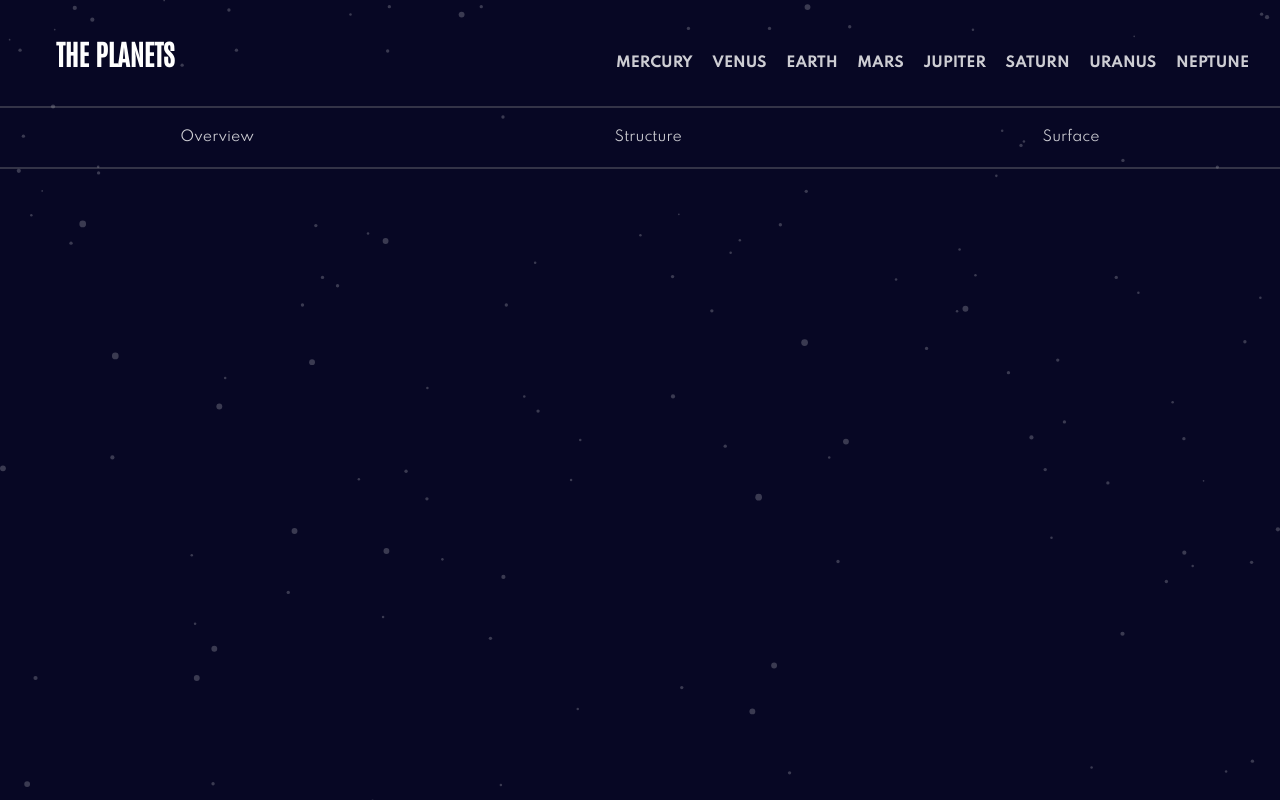
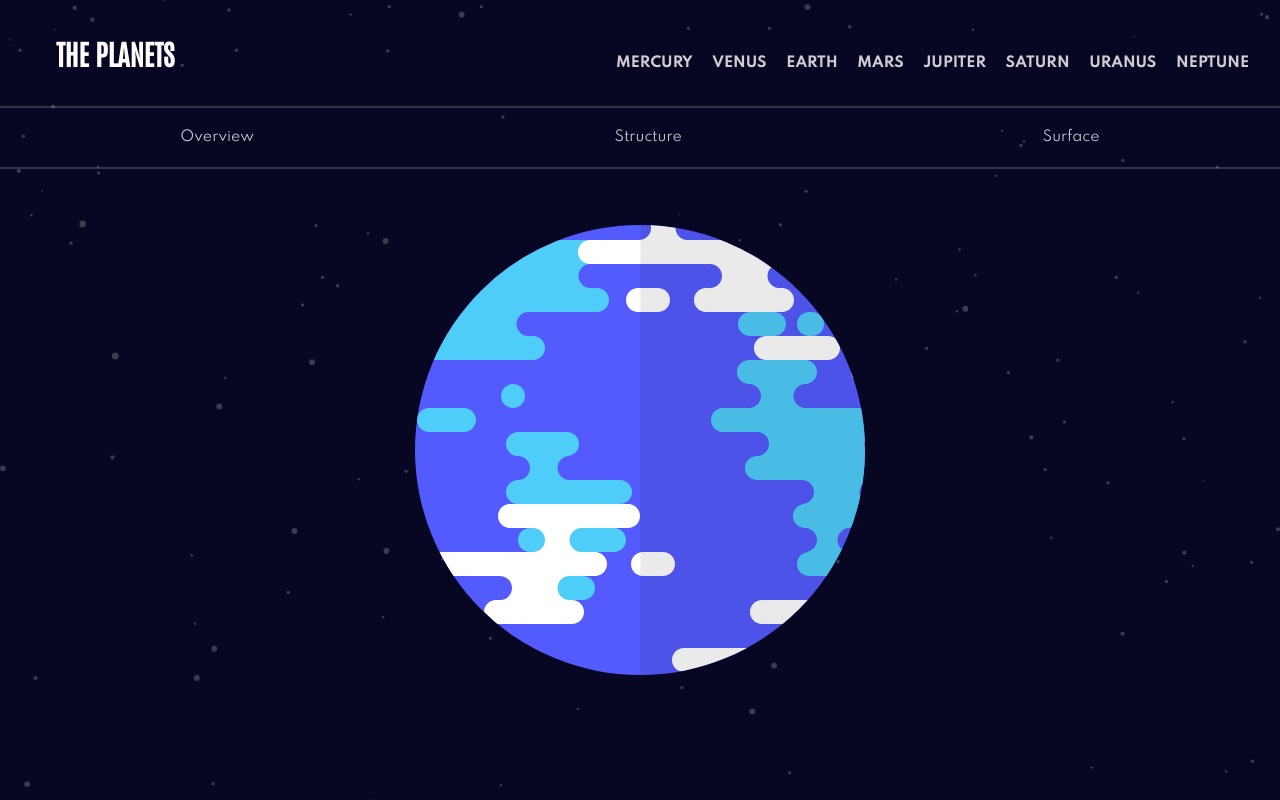
Before and after one commit to john-k-phillips/fm-planet-facts, an Angular app: page /planets/2/earth in a window 1280 px wide. Built offline with nearby package versions, Linux system fonts and the light colour scheme.

Commit message:
Templated image ready for content.

```diff
--- a/src/app/planet/planet.component.html
+++ b/src/app/planet/planet.component.html
@@ -2,6 +2,11 @@
   <!-- SUB NAV -->
   <app-sub-nav></app-sub-nav>
   <!-- PLANET IMAGE & DETAILS  -->
+  <img
+    class="planet-image"
+    src="../{{ planet.images.planet }}"
+    alt="{{ planet.name }}"
+  />
 
   <!-- PLANET FACTS -->
 </div>
--- a/src/app/planet/planet.component.scss
+++ b/src/app/planet/planet.component.scss
@@ -1,3 +1,9 @@
 .grid-layout {
   display: grid;
 }
+
+.planet-image {
+  max-width: 60%;
+  margin: auto;
+  margin-top: 4em;
+}
--- a/src/app/planet/planet.component.ts
+++ b/src/app/planet/planet.component.ts
@@ -11,13 +11,13 @@ import { PlanetService } from './planet.service';
 })
 export class PlanetComponent implements OnInit {
   planet: any;
-
   constructor(
     private planetService: PlanetService,
     private activeRoute: ActivatedRoute
   ) {
     this.activeRoute.params.subscribe((params: Params) => {
       this.planet = this.planetService.getPlanet(+params['id']);
+      console.log(this.planet.images.planet);
     });
   }
 
```
